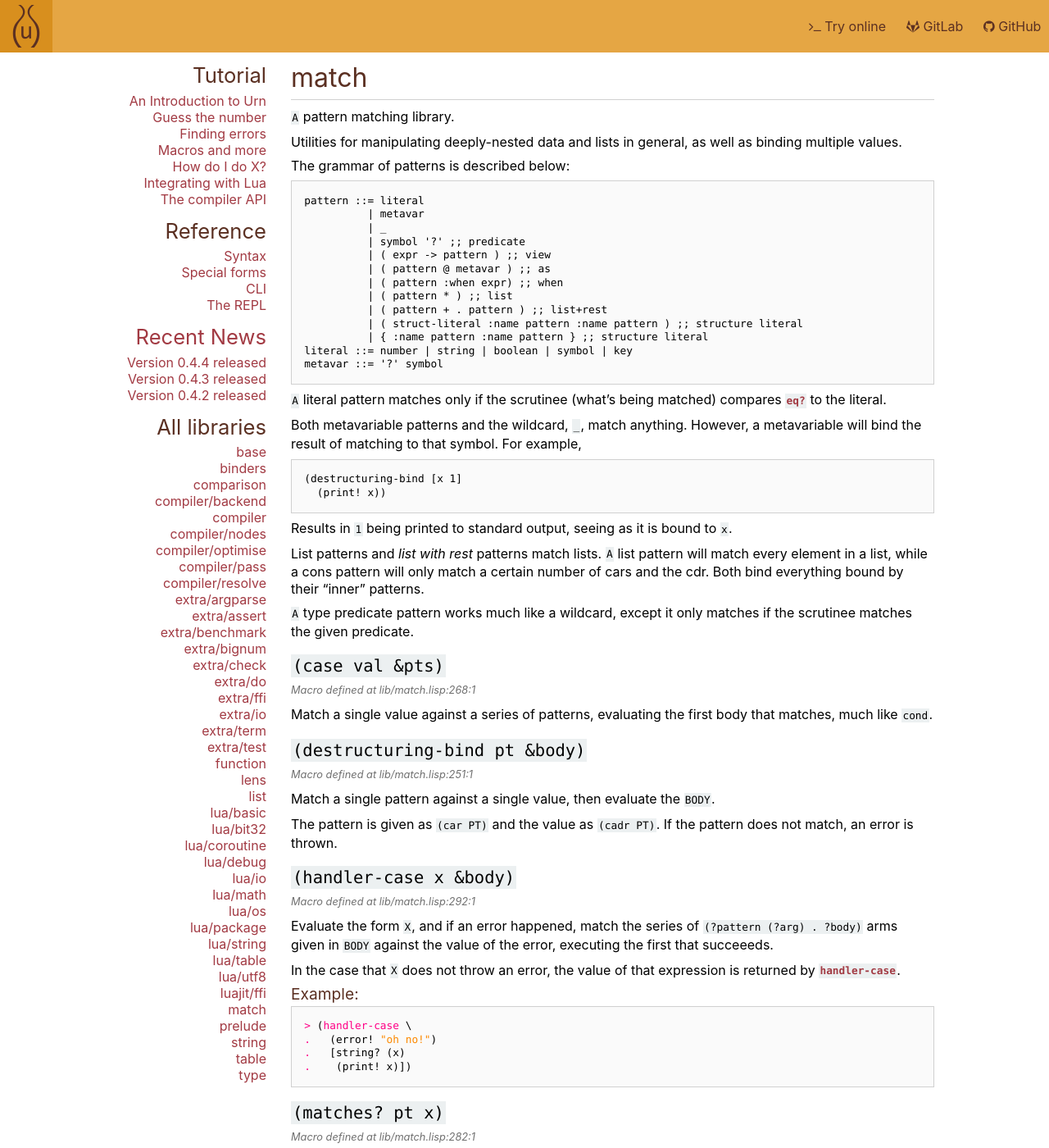
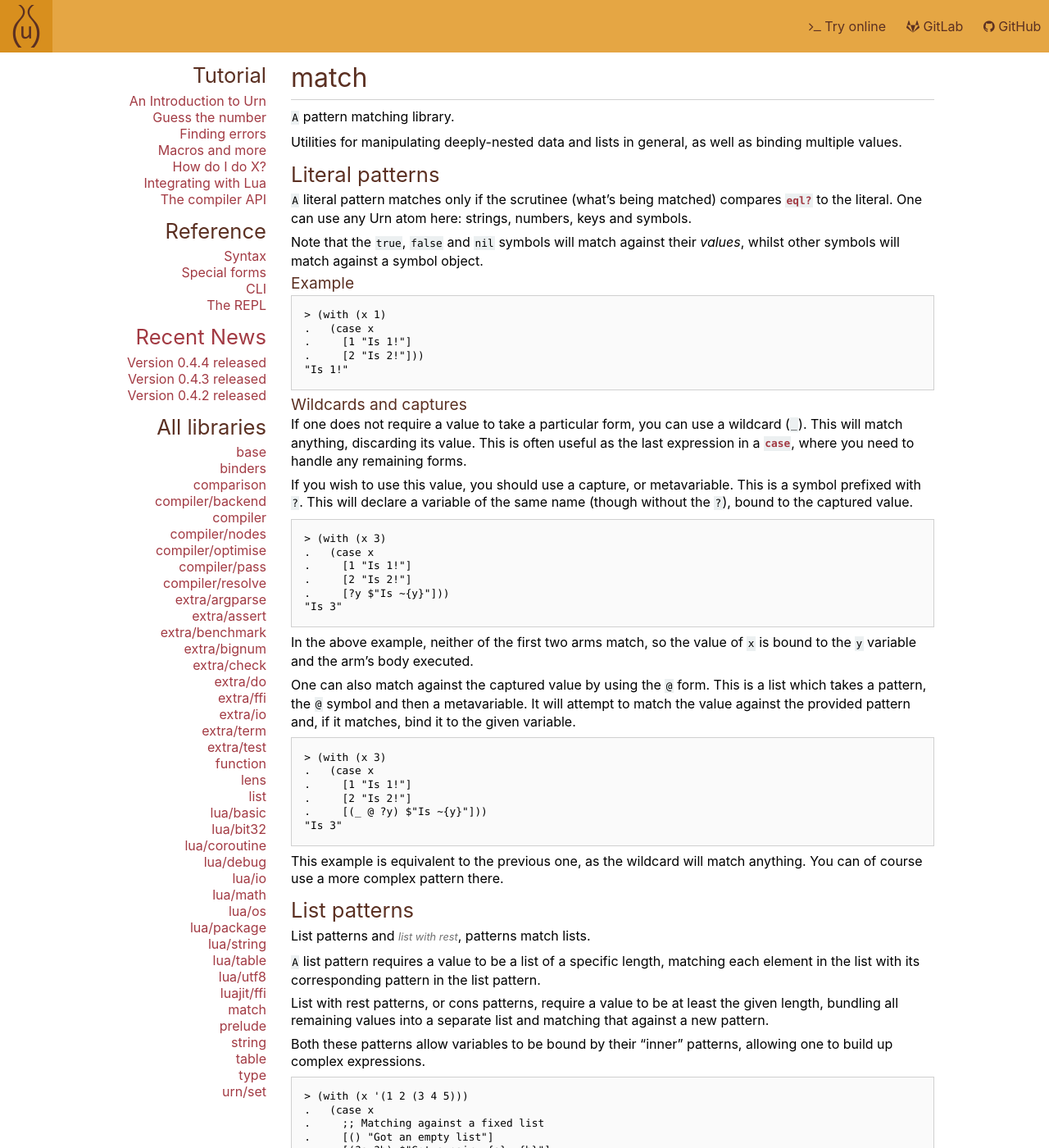
Before and after one commit to SquidDev/urn, a Jekyll site: the page built from docs/lib.match.md, in a window 1280 px wide and 1400 px high. Shown: the whole window at 82% size. Built offline with Jekyll 4.4.1, drawn with Linux system fonts in a browser that asks for light colours; some of the changed text lies outside the part shown.

Commit message:
Update docs

````diff
--- a/docs/lib.match.md
+++ b/docs/lib.match.md
@@ -7,62 +7,181 @@ title: match
 Utilities for manipulating deeply-nested data and lists in general, as
 well as binding multiple values.
 
-The grammar of patterns is described below:
+## Literal patterns
+`A` literal pattern matches only if the scrutinee (what's being matched)
+compares [`eql?`](lib.type.md#eql-x-y) to the literal. One can use any Urn atom here:
+strings, numbers, keys and symbols.
+
+Note that the `true`, `false` and `nil` symbols will match against their
+*values*, whilst other symbols will match against a symbol object.
+
+### Example
 ```
-pattern ::= literal
-          | metavar
-          | _
-          | symbol '?' ;; predicate
-          | ( expr -> pattern ) ;; view
-          | ( pattern @ metavar ) ;; as
-          | ( pattern :when expr) ;; when
-          | ( pattern * ) ;; list
-          | ( pattern + . pattern ) ;; list+rest
-          | ( struct-literal :name pattern :name pattern ) ;; structure literal
-          | { :name pattern :name pattern } ;; structure literal
-literal ::= number | string | boolean | symbol | key
-metavar ::= '?' symbol
+> (with (x 1)
+.   (case x
+.     [1 "Is 1!"]
+.     [2 "Is 2!"]))
+"Is 1!"
 ```
 
-`A` literal pattern matches only if the scrutinee (what's being matched)
-compares [`eq?`](lib.type.md#eq-x-y) to the literal.
+### Wildcards and captures
+If one does not require a value to take a particular form, you can use a
+wildcard (`_`). This will match anything, discarding its value. This is
+often useful as the last expression in a [`case`](lib.match.md#case-val-pts), where you need to
+handle any remaining forms.
 
-Both metavariable patterns and the wildcard, `_`, match
-anything. However, a metavariable will bind the result of matching to
-that symbol. For example,
+If you wish to use this value, you should use a capture, or
+metavariable. This is a symbol prefixed with `?`. This will declare a
+variable of the same name (though without the `?`), bound to the
+captured value.
 
 ```
-(destructuring-bind [x 1]
-  (print! x))
+> (with (x 3)
+.   (case x
+.     [1 "Is 1!"]
+.     [2 "Is 2!"]
+.     [?y $"Is ~{y}"]))
+"Is 3"
 ```
 
-Results in `1` being printed to standard output, seeing as it is bound
-to `x`.
+In the above example, neither of the first two arms match, so the value
+of `x` is bound to the `y` variable and the arm's body executed.
 
-List patterns and _list with rest_ patterns match lists. `A` list pattern
-will match every element in a list, while a cons pattern will only match
-a certain number of cars and the cdr. Both bind everything bound by
-their "inner" patterns.
+One can also match against the captured value by using the `@`
+form. This is a list which takes a pattern, the `@` symbol and then a
+metavariable. It will attempt to match the value against the provided
+pattern and, if it matches, bind it to the given variable.
 
-`A` type predicate pattern works much like a wildcard, except it only
-matches if the scrutinee matches the given predicate.
+```
+> (with (x 3)
+.   (case x
+.     [1 "Is 1!"]
+.     [2 "Is 2!"]
+.     [(_ @ ?y) $"Is ~{y}"]))
+"Is 3"
+```
+
+This example is equivalent to the previous one, as the wildcard will
+match anything. You can of course use a more complex pattern there.
+
+## List patterns
+List patterns and _list with rest_, patterns match lists.
+
+`A` list pattern requires a value to be a list of a specific length,
+matching each element in the list with its corresponding pattern in the
+list pattern.
+
+List with rest patterns, or cons patterns, require a value to be at
+least the given length, bundling all remaining values into a separate
+list and matching that against a new pattern.
+
+Both these patterns allow variables to be bound by their "inner"
+patterns, allowing one to build up complex expressions.
+
+```
+> (with (x '(1 2 (3 4 5)))
+.   (case x
+.     ;; Matching against a fixed list
+.     [() "Got an empty list"]
+.     [(?a ?b) $"Got a pair ~{a} ~{b}"]
+.     ;; Using cons patterns, and capturing inside nested patterns
+.     [(?a ?b (?c . ?d)) $"Got a triplet with ~{d}"])
+"Got a triplet with (4 5)"
+```
+
+## Struct patterns
+Not dissimilar to list patterns, struct patterns allow you do match
+against an arbitrary struct. However, the struct pattern only checks for
+the presence of keys, and does not verify no additional keys are
+present.
+
+```
+> (with (x { :x 1 :y '(1 2 3) })
+.   (case x
+.     [{ :x 1 :y 1 } "A struct of 1, 1"]
+.     [{ :x 1 :y (1 2 ?x) } x]))
+3
+```
+
+## Additional expressions in patterns
+Sometimes the built-in patterns are not enough and you need a little bit
+more power. Thankfully, one can use any expression in patterns in several
+forms: predicates, guards and views.
+
+### Predicates and guards
+Predicates are formed by a symbol ending in a `?`. This symbol is looked
+up in the current scope and called with the value to be matched. If it
+returns a truthy value, then the pattern is considered to be matched.
+
+Guards are not dissimilar to predicates. They match a pattern against a
+value, bind the patterns metavariables and evaluate the expression, only
+succeeding if the expression evaluates to a truthy value.
+
+```
+> (with (x "foo")
+.   (case x
+.     [(string? @ ?x) x]
+.     [?x (pretty x])))
+"foo"
+
+> (with (x "foo")
+.   (case x
+.     [(?x :when (string? ?x)) x]
+.     [?x (pretty x)]))
+"foo"
+```
+
+Note that the above expressions have the same functionality. Predicates
+are generally more concise, whilst guards are more powerful.
+
+### Views
+
+Views are a way of implementing your own quasi-patterns. Simply put,
+they call an expression with the required value and match the returned
+value against a pattern.
+
+```
+> ;; Declare a helper method for matching strings.
+> (defun matcher (ptrn)
+.    "Create a function which matches its input against PTRN, returning
+.      `nil` or a list of captured groups."
+.    (lambda (str)
+.      (case (string/match str ptrn)
+.        [(nil) nil]
+.        [?x x])))
+
+> (with (x "0x23")
+.   (case x
+.     [((matcher "0x(%d+)") -> ?x) x]))
+"23"
+```
+
+You can see the view pattern in use on the last line: we create the view
+with `(matcher "0x(%d+)")`, apply it to `x` and then match the
+returned value (`("23")`) against the `?x` pattern.
 
 ## `(case val &pts)`
-*Macro defined at lib/match.lisp:268:1*
+*Macro defined at lib/match.lisp:382:1*
 
 Match a single value against a series of patterns, evaluating the
 first body that matches, much like `cond`.
 
 ## `(destructuring-bind pt &body)`
-*Macro defined at lib/match.lisp:251:1*
+*Macro defined at lib/match.lisp:365:1*
 
 Match a single pattern against a single value, then evaluate the `BODY`.
 
 The pattern is given as `(car PT)` and the value as `(cadr PT)`.  If
 the pattern does not match, an error is thrown.
 
+## `(function &arms)`
+*Macro defined at lib/match.lisp:435:1*
+
+Create a lambda which matches its arguments against the patterns
+defined in `ARMS`.
+
 ## `(handler-case x &body)`
-*Macro defined at lib/match.lisp:292:1*
+*Macro defined at lib/match.lisp:406:1*
 
 Evaluate the form `X`, and if an error happened, match the series
 of `(?pattern (?arg) . ?body)` arms given in `BODY` against the value of
@@ -80,15 +199,19 @@ expression is returned by [`handler-case`](lib.match.md#handler-case-x-body).
 .    (print! x)])
 ```
 
+## `(if-match cs t e)`
+*Macro defined at lib/match.lisp:449:1*
+
+Matches a pattern against a value defined in `CS`, evaluating `T` with the
+captured variables in scope if the pattern succeeded, otherwise
+evaluating `E`.
+
+[`if-match`](lib.match.md#if-match-cs-t-e) is to [`case`](lib.match.md#case-val-pts) what [`if`](lib.base.md#if-c-t-b) is to `cond`.
+
 ## `(matches? pt x)`
-*Macro defined at lib/match.lisp:282:1*
+*Macro defined at lib/match.lisp:396:1*
 
 Test if the value `X` matches the pattern `PT`.
 
 Note that, since this does not bind anything, all metavariables may be
 replaced by `_` with no loss of meaning.
-
-## Undocumented symbols
- - `(compile-pattern-test pattern symb)` *Defined at lib/match.lisp:140:1*
- - `(function &arms)` *Macro defined at lib/match.lisp:321:1*
- - `(if-match cs t e)` *Macro defined at lib/match.lisp:333:1*
--- a/docs/lib.prelude.md
+++ b/docs/lib.prelude.md
@@ -276,7 +276,7 @@ out = 1
 ```
 
 ## `(case val &pts)`
-*Macro defined at lib/match.lisp:268:1*
+*Macro defined at lib/match.lisp:382:1*
 
 Match a single value against a series of patterns, evaluating the
 first body that matches, much like `cond`.
@@ -396,7 +396,7 @@ Define `NAME` to be the function given by (lambda `ARGS` @`BODY`), with
 optional metadata at the start of `BODY`.
 
 ## `(destructuring-bind pt &body)`
-*Macro defined at lib/match.lisp:251:1*
+*Macro defined at lib/match.lisp:365:1*
 
 Match a single pattern against a single value, then evaluate the `BODY`.
 
@@ -412,6 +412,17 @@ Remove the first `N` elements of the list `XS`.
 ```cl
 > (drop '(1 2 3 4 5) 2)
 out = (3 4 5)
+```
+
+## `(eighth &rest)`
+*Defined at lib/prelude.lisp:126:1*
+
+Get the eighth element of a series of values.
+
+### Example
+```cl
+> (eighth 1 2 3 4 5 6 7 8)
+out = 8
 ```
 
 ## `(elem? x xs)`
@@ -540,6 +551,17 @@ exist.
 Note, if you know your values at compile time, it is more performant
 to use a struct literal.
 
+## `(fifth &rest)`
+*Defined at lib/prelude.lisp:126:1*
+
+Get the fifth element of a series of values.
+
+### Example
+```cl
+> (fifth 1 2 3 4 5)
+out = 5
+```
+
 ## `(filter p xs)`
 *Defined at lib/list.lisp:198:1*
 
@@ -549,6 +571,17 @@ Return the list of elements of `XS` which match the predicate `P`.
 ```cl
 > (filter even? '(1 2 3 4 5 6))
 '(2 4 6)
+```
+
+## `(first &rest)`
+*Defined at lib/prelude.lisp:126:1*
+
+Get the first element of a series of values.
+
+### Example
+```cl
+> (first 1)
+out = 1
 ```
 
 ## `(flat-map fn &xss)`
@@ -618,6 +651,23 @@ nil
 
 Iterate over `TBL`, binding `VARS` for each key value pair in `BODY`
 
+## `(fourth &rest)`
+*Defined at lib/prelude.lisp:126:1*
+
+Get the fourth element of a series of values.
+
+### Example
+```cl
+> (fourth 1 2 3 4)
+out = 4
+```
+
+## `(function &arms)`
+*Macro defined at lib/match.lisp:435:1*
+
+Create a lambda which matches its arguments against the patterns
+defined in `ARMS`.
+
 ## `(function? x)`
 *Defined at lib/type.lisp:47:1*
 
@@ -644,7 +694,7 @@ a `LENS`. This is essentially a relaxed version of [`lens?`](lib.lens.md#lens-le
 regards to the setter check.
 
 ## `(handler-case x &body)`
-*Macro defined at lib/match.lisp:292:1*
+*Macro defined at lib/match.lisp:406:1*
 
 Evaluate the form `X`, and if an error happened, match the series
 of `(?pattern (?arg) . ?body)` arms given in `BODY` against the value of
@@ -683,6 +733,15 @@ Return the value `X` unmodified.
 *Macro defined at lib/base.lisp:59:1*
 
 Evaluate `T` if `C` is true, otherwise, evaluate `B`.
+
+## `(if-match cs t e)`
+*Macro defined at lib/match.lisp:449:1*
+
+Matches a pattern against a value defined in `CS`, evaluating `T` with the
+captured variables in scope if the pattern succeeded, otherwise
+evaluating `E`.
+
+[`if-match`](lib.match.md#if-match-cs-t-e) is to [`case`](lib.match.md#case-val-pts) what [`if`](lib.base.md#if-c-t-b) is to `cond`.
 
 ## `(init xs)`
 *Defined at lib/list.lisp:354:1*
@@ -890,7 +949,7 @@ out = (2 3 4)
 ```
 
 ## `(matches? pt x)`
-*Macro defined at lib/match.lisp:282:1*
+*Macro defined at lib/match.lisp:396:1*
 
 Test if the value `X` matches the pattern `PT`.
 
@@ -935,6 +994,17 @@
 Check if `X` does not exist, i.e. it is the special value `nil`.
 Note that, in Urn, `nil` is not the empty list.
 
+## `(ninth &rest)`
+*Defined at lib/prelude.lisp:126:1*
+
+Get the ninth element of a series of values.
+
+### Example
+```cl
+> (ninth 1 2 3 4 5 6 7 8 9)
+out = 9
+```
+
 ## `(nkeys st)`
 *Defined at lib/table.lisp:141:1*
 
@@ -1181,6 +1251,17 @@ Reverse the list `XS`, using the accumulator `ACC`.
 out = (10 9 8 7 6 5 4 3 2 1)
 ```
 
+## `(second &rest)`
+*Defined at lib/prelude.lisp:126:1*
+
+Get the second element of a series of values.
+
+### Example
+```cl
+> (second 1 2)
+out = 2
+```
+
 ## `(self x key &args)`
 *Defined at lib/prelude.lisp:107:1*
 
@@ -1210,6 +1291,28 @@ to replace a value (with [`over`](lib.lens.md#over-l-f-v) or [`set`](lib.lens.md
 Check that `LENS` has a defined setter, along with being tagged as
 a `LENS`. This is essentially a relaxed version of [`lens?`](lib.lens.md#lens-lens) in
 regards to the getter check.
+
+## `(seventh &rest)`
+*Defined at lib/prelude.lisp:126:1*
+
+Get the seventh element of a series of values.
+
+### Example
+```cl
+> (seventh 1 2 3 4 5 6 7)
+out = 7
+```
+
+## `(sixth &rest)`
+*Defined at lib/prelude.lisp:126:1*
+
+Get the sixth element of a series of values.
+
+### Example
+```cl
+> (sixth 1 2 3 4 5 6)
+out = 6
+```
 
 ## `(slot? symb)`
 *Defined at lib/function.lisp:11:1*
@@ -1430,6 +1533,28 @@ first non-matching element.
 out = (2 2 4 8 4 6)
 > (take-while p list 1)
 out = (2 2 4)
+```
+
+## `(tenth &rest)`
+*Defined at lib/prelude.lisp:126:1*
+
+Get the tenth element of a series of values.
+
+### Example
+```cl
+> (tenth 1 2 3 4 5 6 7 8 9 10)
+out = 10
+```
+
+## `(third &rest)`
+*Defined at lib/prelude.lisp:126:1*
+
+Get the third element of a series of values.
+
+### Example
+```cl
+> (third 1 2 3)
+out = 3
 ```
 
 ## `(traverse xs f)`
@@ -1669,9 +1794,7 @@ Bind the single variable `VAR`, then evaluate `BODY`.
  - `concat` *Native defined at lib/lua/table.lisp:1:1*
  - `(dec! x)` *Macro defined at lib/prelude.lisp:122:1*
  - `format` *Native defined at lib/lua/string.lisp:5:1*
- - `(function &arms)` *Macro defined at lib/match.lisp:321:1*
  - `getmetatable` *Native defined at lib/lua/basic.lisp:25:1*
- - `(if-match cs t e)` *Macro defined at lib/match.lisp:333:1*
  - `(inc! x)` *Macro defined at lib/prelude.lisp:119:1*
  - `io/close` *Native defined at lib/lua/io.lisp:1:1*
  - `io/flush` *Native defined at lib/lua/io.lisp:2:1*
--- /dev/null
+++ b/docs/lib.urn.set.md
@@ -0,0 +1,115 @@
+---
+title: urn/set
+---
+# urn/set
+Hash sets
+=========
+
+This module implements hash sets as backed by hash maps, optionally
+with a custom hash function.
+
+## `(element? set val)`
+*Defined at lib/urn/set.lisp:54:1*
+
+Check if `VAL` is an element of `SET`.
+
+### Example:
+```cl
+> (element? (set-of 1 2 3) 1)
+out = true
+```
+
+## `(insert set &vals)`
+*Defined at lib/urn/set.lisp:85:1*
+
+Build a copy of `SET` with VALs inserted.
+
+### Example
+```cl
+> (insert (set-of 1 2 3) 4 5 6)
+out = «hash-set: 1 2 3 4 5 6»
+```
+
+## `(insert! set &vals)`
+*Defined at lib/urn/set.lisp:66:1*
+
+Insert `VALS` into `SET`.
+
+### Example
+```cl
+> (define set (set-of 1 2 3))
+out = «hash-set: 1 2 3»
+> (insert! set 4)
+out = «hash-set: 1 2 3 4»
+> set
+out = «hash-set: 1 2 3 4»
+```
+
+## `(intersection a b)`
+*Defined at lib/urn/set.lisp:120:1*
+
+The set of values that occur in both `A` and `B`.
+
+### Example:
+```cl
+> (intersection (set-of 1 2 3) (set-of 3 4 5))
+out = «hash-set: 3»
+```
+
+## `(make-set hash-function)`
+*Defined at lib/urn/set.lisp:7:1*
+
+Create a new, empty set with the given `HASH`-`FUNCTION`. If no
+hash function is given, [`make-set`](lib.urn.set.md#make-set-hash-function) defaults to using object
+identity, that is, [`id`](lib.prelude.md#id-x).
+
+**Note**: Comparison for sets also compares their hash function
+with pointer equality, meaning that sets will only compare equal
+if their hash function is _the same object_.
+
+### Example
+```
+> (make-set id)
+out = «hash-set: »
+```
+
+## `(set->list set)`
+*Defined at lib/urn/set.lisp:150:1*
+
+Convert `SET` to a list. Note that, since hash sets have no specified
+order, the list will not nescessarily be sorted.
+
+## `(set-of &values)`
+*Defined at lib/urn/set.lisp:138:1*
+
+Create the set containing `VALUES` with the default hash function.
+
+### Example:
+```cl
+> (set-of 1 2 3)
+out = «hash-set: 1 2 3»
+```
+
+## `(set? x)`
+*Defined at lib/urn/set.lisp:40:1*
+
+Check that `X` is a set.
+
+### Example
+```cl
+> (set? (set-of 1 2 3))
+out = true
+> (set? '(1 2 3))
+out = false
+```
+
+## `(union a b)`
+*Defined at lib/urn/set.lisp:101:1*
+
+The set of values that occur in either `A` or `B`.
+
+### Example:
+```cl
+> (union (set-of 1 2 3) (set-of 4 5 6))
+out = «hash-set 1 2 3 4 5 6»
+```
````
Also changed, not shown: other parts of docs/lib.prelude.md (+1 -1 lines), docs/lib.extra.test.md (+12 -6 lines), docs/lib.list.md (+1 -1 lines).
